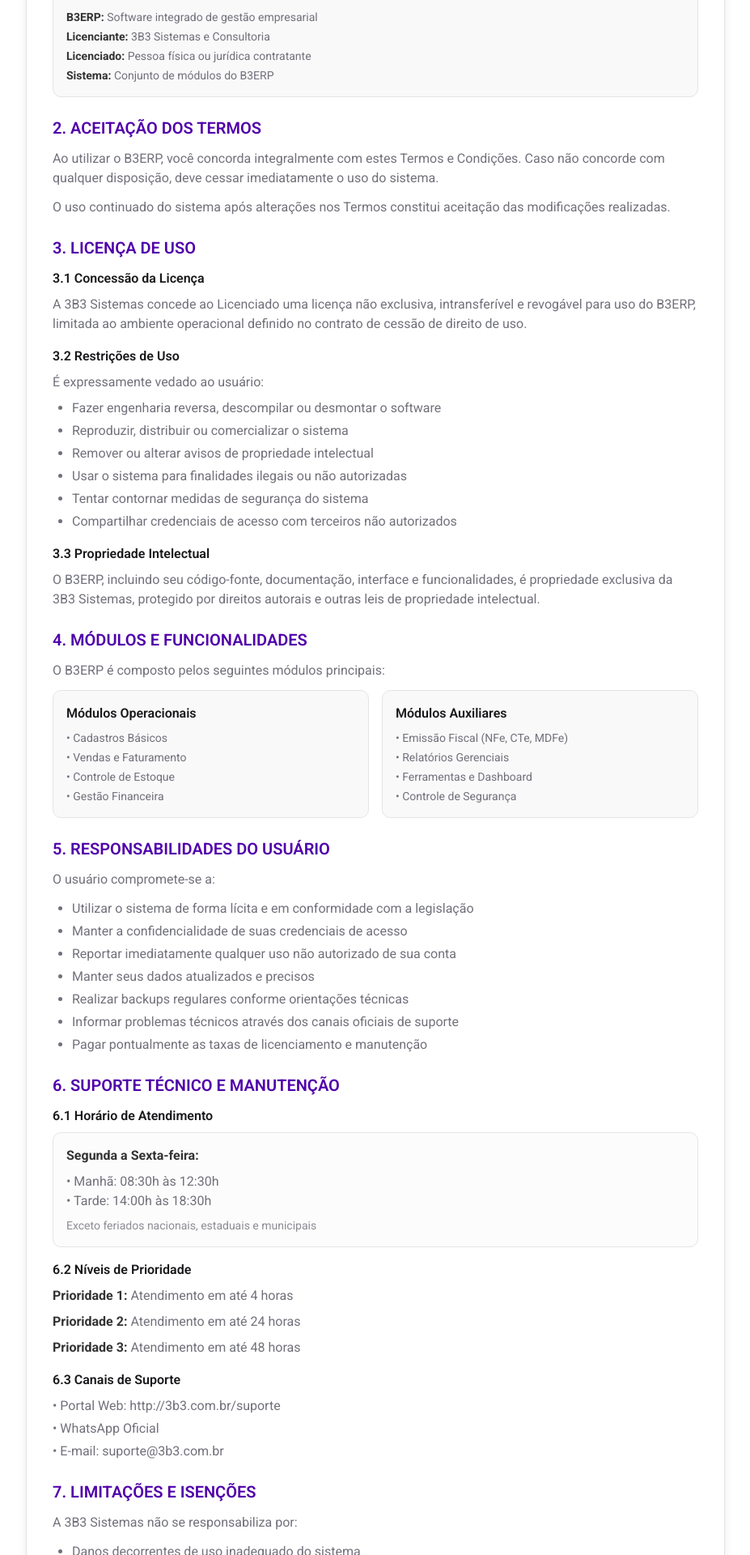
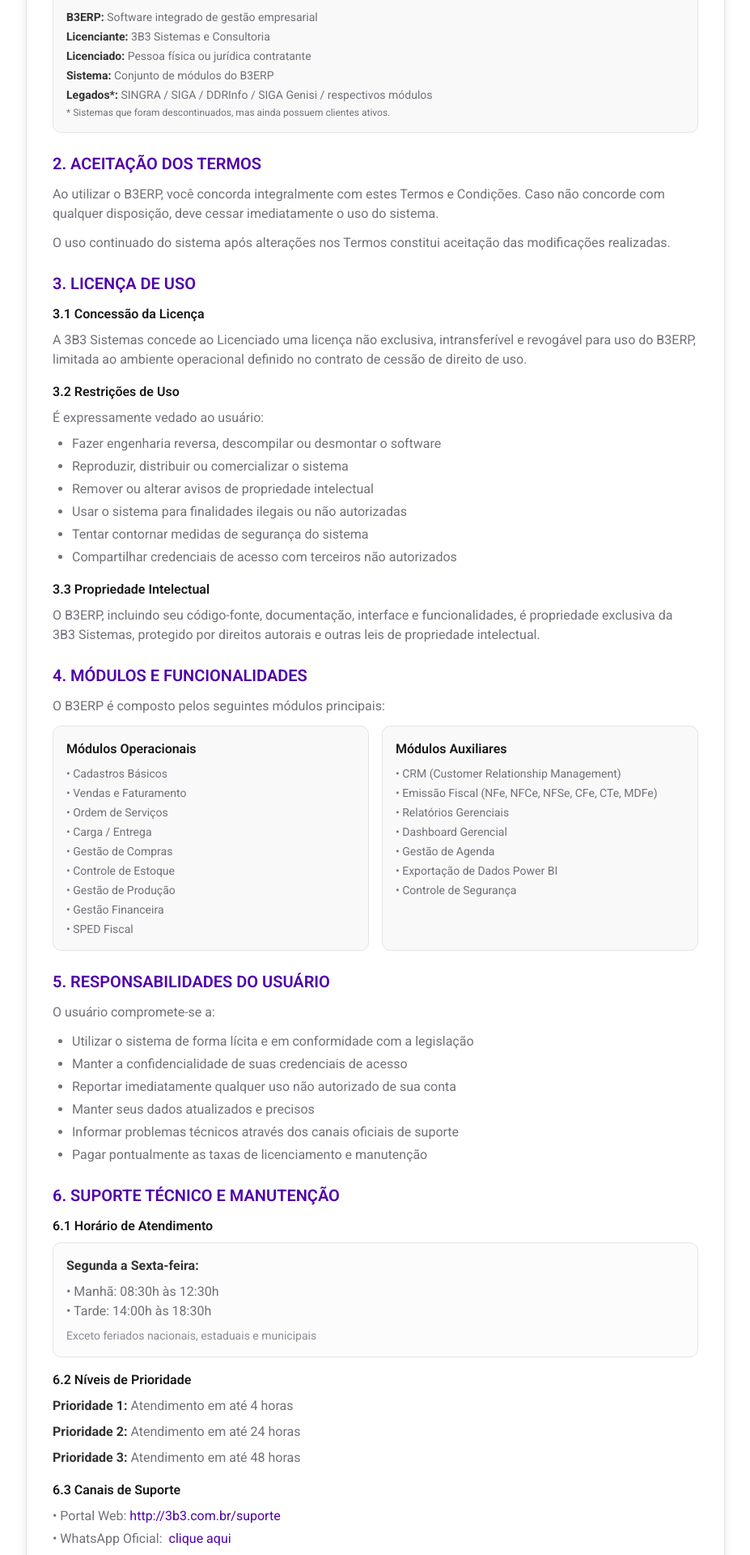
Before and after one commit to jribas-dev/app-b3erp, a Next.js app: page /terms-of-service in a window 1280 px wide. Shown: the part 460-2380 px from the top of the page at 81% size, without its empty margins (176-1103 px from the left). Built offline with nearby package versions, Linux system fonts and the light colour scheme.

Commit message:
pages small fixes

```diff
--- a/src/app/(site)/privacy-policy/page.tsx
+++ b/src/app/(site)/privacy-policy/page.tsx
@@ -1,4 +1,5 @@
 import { Metadata } from "next";
+import Link from "next/link";
 
 export const metadata: Metadata = {
   title: "Política de Privacidade - B3ERP",
@@ -261,17 +262,17 @@
                 <ul className="space-y-2 text-muted-foreground">
                   <li>
                     <strong className="text-foreground">E-mail:</strong>{" "}
-                    suporte@3b3.com.br
+                    <Link href="mailto:suporte@3b3.com.br" className="text-primary">suporte@3b3.com.br</Link>
                   </li>
                   <li>
                     <strong className="text-foreground">WhatsApp:</strong>{" "}
-                    Disponível em nosso site
+                    <Link href="https://wa.link/r5v6tn" className="text-primary" target="_blank">clique aqui</Link>
                   </li>
                   <li>
                     <strong className="text-foreground">
                       Portal de Suporte:
                     </strong>{" "}
-                    http://3b3.com.br/suporte
+                    <Link href="http://3b3.com.br/suporte" className="text-primary" target="_blank">http://3b3.com.br/suporte</Link>
                   </li>
                   <li>
                     <strong className="text-foreground">Endereço:</strong>{" "}
--- a/src/app/(site)/terms-of-service/page.tsx
+++ b/src/app/(site)/terms-of-service/page.tsx
@@ -1,4 +1,5 @@
 import { Metadata } from "next";
+import Link from "next/link";
 
 export const metadata: Metadata = {
   title: "Termos e Condições de Uso - B3ERP",
@@ -64,6 +65,15 @@
                     <li>
                       <strong className="text-foreground">Sistema:</strong>{" "}
                       Conjunto de módulos do B3ERP
+                    </li>
+                    <li>
+                      <strong className="text-foreground">Legados*:</strong>{" "}
+                      SINGRA / SIGA / DDRInfo / SIGA Genisi / respectivos
+                      módulos
+                    </li>
+                    <li className="text-muted-foreground text-xs">
+                      * Sistemas que foram descontinuados, mas ainda possuem
+                      clientes ativos.
                     </li>
                   </ul>
                 </div>
@@ -158,8 +168,13 @@
                   <ul className="text-sm space-y-1 text-muted-foreground">
                     <li>• Cadastros Básicos</li>
                     <li>• Vendas e Faturamento</li>
+                    <li>• Ordem de Serviços</li>
+                    <li>• Carga / Entrega</li>
+                    <li>• Gestão de Compras</li>
                     <li>• Controle de Estoque</li>
+                    <li>• Gestão de Produção</li>
                     <li>• Gestão Financeira</li>
+                    <li>• SPED Fiscal</li>
                   </ul>
                 </div>
                 <div className="bg-muted/50 p-4 rounded-lg border">
@@ -167,9 +182,12 @@
                     Módulos Auxiliares
                   </h4>
                   <ul className="text-sm space-y-1 text-muted-foreground">
-                    <li>• Emissão Fiscal (NFe, CTe, MDFe)</li>
+                    <li>• CRM (Customer Relationship Management)</li>
+                    <li>• Emissão Fiscal (NFe, NFCe, NFSe, CFe, CTe, MDFe)</li>
                     <li>• Relatórios Gerenciais</li>
-                    <li>• Ferramentas e Dashboard</li>
+                    <li>• Dashboard Gerencial</li>
+                    <li>• Gestão de Agenda</li>
+                    <li>• Exportação de Dados Power BI</li>
                     <li>• Controle de Segurança</li>
                   </ul>
                 </div>
@@ -197,9 +215,6 @@
                     conta
                   </li>
                   <li>Manter seus dados atualizados e precisos</li>
-                  <li>
-                    Realizar backups regulares conforme orientações técnicas
-                  </li>
                   <li>
                     Informar problemas técnicos através dos canais oficiais de
                     suporte
@@ -261,9 +276,9 @@
                     6.3 Canais de Suporte
                   </h3>
                   <ul className="space-y-1 text-muted-foreground">
-                    <li>• Portal Web: http://3b3.com.br/suporte</li>
-                    <li>• WhatsApp Oficial</li>
-                    <li>• E-mail: suporte@3b3.com.br</li>
+                    <li>• Portal Web: <Link href="http://3b3.com.br/suporte" className="text-primary" target="_blank">http://3b3.com.br/suporte</Link></li>
+                    <li className="flex gap-2 items-center">• WhatsApp Oficial: <Link href="https://wa.link/r5v6tn" className="text-primary" target="_blank">clique aqui</Link></li>
+                    <li>• E-mail: <Link href="mailto:suporte@3b3.com.br" className="text-primary">suporte@3b3.com.br</Link></li>
                   </ul>
                 </div>
               </div>
@@ -353,8 +368,11 @@
                 10. PROTEÇÃO DE DADOS
               </h2>
               <p className="mb-3 text-muted-foreground">
-                O tratamento de dados pessoais segue nossa Política de
-                Privacidade, em conformidade com a LGPD. Destacamos:
+                O tratamento de dados pessoais segue nossa{" "}
+                <Link href="/privacy-policy" className="text-primary">
+                  Política de Privacidade
+                </Link>
+                , em conformidade com a LGPD. Destacamos:
               </p>
               <ul className="list-disc pl-6 space-y-1 text-muted-foreground">
                 <li>Backups diários automatizados com replicação em nuvem</li>
@@ -409,17 +427,17 @@
                 <ul className="space-y-2 text-muted-foreground">
                   <li>
                     <strong className="text-foreground">E-mail:</strong>{" "}
-                    suporte@3b3.com.br
+                    <Link href="mailto:suporte@3b3.com.br" className="text-primary">suporte@3b3.com.br</Link>
                   </li>
                   <li>
                     <strong className="text-foreground">
                       Portal de Suporte:
                     </strong>{" "}
-                    http://3b3.com.br/suporte
+                    <Link href="http://3b3.com.br/suporte" className="text-primary" target="_blank">http://3b3.com.br/suporte</Link>
                   </li>
                   <li>
                     <strong className="text-foreground">WhatsApp:</strong>{" "}
-                    Disponível em nosso site oficial
+                    <Link href="https://wa.link/r5v6tn" className="text-primary" target="_blank">clique aqui</Link>
                   </li>
                   <li>
                     <strong className="text-foreground">Endereço:</strong>{" "}
--- a/src/app/(site)/user-pre/page.tsx
+++ b/src/app/(site)/user-pre/page.tsx
@@ -120,7 +120,7 @@
                   <Button
                     type="submit"
                     disabled={isSubmitting}
-                    className="btn-primary"
+                    className="btn-primary cursor-pointer"
                   >
                     <TicketCheck className="h-4 w-4" />
                     {isSubmitting ? "Validando..." : "Validar Dados"}
```
